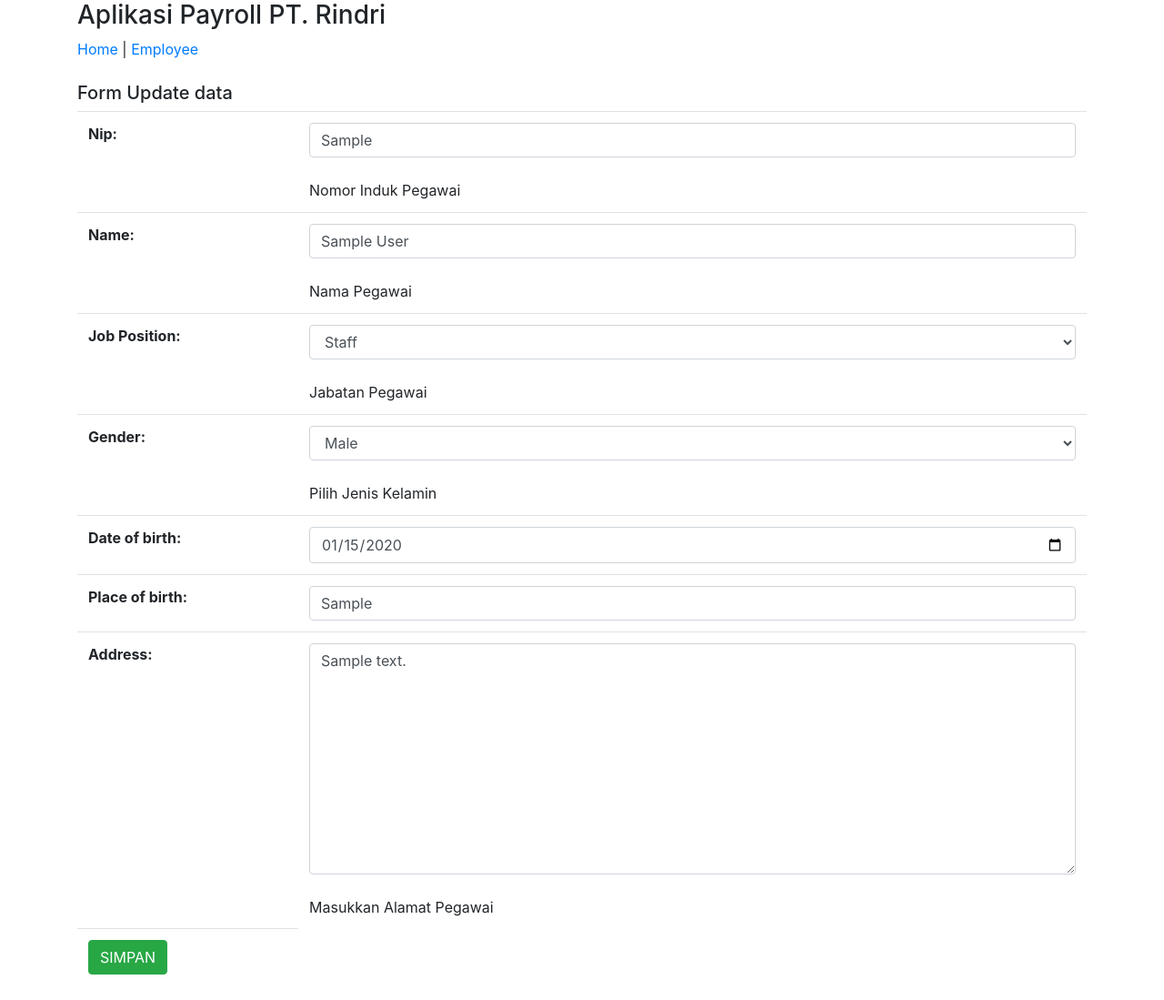
After one commit to h4rm41n/rindri, a Django app: a page that uses employee/templates/employee/employee_form.html in a window 1280 px wide. The commit adds this page. Shown: the whole page at 91% size. Run offline with Django 3.2, Linux system fonts and the light colour scheme; tables that the repository leaves empty hold one stand-in row (values such as "Sample post"); some libraries are stand-ins or nearby versions.

Commit message:
mix view and add field employee

```diff
--- a/employee/forms.py
+++ b/employee/forms.py
@@ -12,6 +12,8 @@ class EmployeeForm(forms.ModelForm):
     class Meta:
         model = Employee
         fields = '__all__'
+        # exclude = ('nip',)
+
 
     def __init__(self, *args, **kwargs):
         super(EmployeeForm, self).__init__(*args, **kwargs)
--- a/employee/models.py
+++ b/employee/models.py
@@ -23,7 +23,7 @@ class Employee(models.Model):
         blank=False, null=True, help_text="Pilih Jenis Kelamin")
 
     date_of_birth = models.DateField(auto_now=False, null = True, default = '2019-11-06')
-
+    place_of_birth = models.CharField(max_length=255, blank=False, null=True)
     address = models.TextField(max_length=50, blank=True,
         null=True, help_text="Masukkan Alamat Pegawai")
 
--- /dev/null
+++ b/employee/templates/employee/employee_form.html
@@ -0,0 +1,16 @@
+{% extends "index.html" %}
+
+{% block container %}
+    <h5>Form {{ label }} data</h5>
+    <table class="table">
+        <form action="" method="post">
+            {% csrf_token %}
+            {{ form.as_table }}
+            <tr>
+                <td>
+                    <input class="btn btn-success" type="submit" value="SIMPAN">
+                </td>
+            </tr>
+        </form>
+    </table>
+{% endblock container %}
--- a/employee/urls.py
+++ b/employee/urls.py
@@ -4,6 +4,8 @@ from employee import views
 app_name = "employee"
 
 urlpatterns = [
-    path('', views.EmployeeList.as_view(), name="list"),
+    path('', views.EmployeeListView.as_view(), name="list"),
     path('form/', views.EmployeeCreateView.as_view(), name="form"),
+    path('edit/<str:nip>', views.EmployeeUpdate.as_view(), name="update"),
+    path('delete/<str:nip>', views.EmployeeDelete.as_view(), name='delete'),
 ]
--- a/employee/views.py
+++ b/employee/views.py
@@ -1,18 +1,78 @@
-from django.shortcuts import render, redirect
-from django.views.generic import CreateView, ListView, TemplateView
+from django.shortcuts import render, redirect, get_object_or_404
+from django.views import generic
+from django.urls import reverse_lazy
+# import CreateView, ListView, TemplateView, View
+from django.forms.models import model_to_dict
 from employee import forms, models
 
 
-class Index(TemplateView):
+class FormMixin(object):
+    form_class = forms.EmployeeForm
+    model = models.Employee
+    success_url = reverse_lazy('employee:list')
+
+
+class Index(generic.TemplateView):
     template_name = "home.html"
 
-
-class EmployeeCreateView(CreateView):
-    form_class = forms.EmployeeForm
-    template_name = "form_employee.html"
-    success_url = '/employee/'
+    def get_context_data(self, **kwargs):
+        context = super().get_context_data(**kwargs)
+        context["label"] = "Aplikasi Kece"
+        return context
 
 
-class EmployeeList(ListView):
-    queryset = models.Employee.objects.all().order_by('name')
-    template_name = "list_employee.html"
+
+class EmployeeCreateView(FormMixin, generic.CreateView):
+
+    def get_context_data(self, **kwargs):
+        context = super().get_context_data(**kwargs)
+        context["label"] = "Create"
+        return context
+
+class EmployeeListView(generic.ListView):
+    queryset = models.Employee.objects.all().order_by('-name')
+
+
+class EmployeeUpdate(FormMixin, generic.UpdateView):
+    pk_url_kwarg = 'nip'
+
+    def get_context_data(self, **kwargs):
+        context = super().get_context_data(**kwargs)
+        context["label"] = "Update"
+        return context
+
+
+class EmployeeDelete(generic.View):
+    def get(self, request, nip):
+        obj = get_object_or_404(models.Employee, nip=nip)
+        obj.delete()
+
+        return redirect('employee:list')
+# class EmployeeRemove(generic.DeleteView):
+
+# class EmployeeEdit(View):
+#     def get(self, request, nip):
+#         template_name = "employee/edit.html"
+#         obj = get_object_or_404(models.Employee, nip=nip)
+#         form = forms.EmployeeForm(initial=model_to_dict(obj))
+#         data = {
+#             "form": form,
+#             "nip": obj.nip,
+#         }
+#         return render(request, template_name, data)
+
+
+#     def post(self, request, nip):
+#         obj = get_object_or_404(models.Employee, nip=nip)
+#         form = forms.EmployeeForm(request.POST or None, instance=obj)
+#         if form.is_valid():
+#             form.save(commit=True)
+
+#             return redirect('employee:list')
+
+#         template_name = "employee/edit.html"
+#         data = {
+#             "form": form,
+#             "nip": obj.nip,
+#         }
+#         return render(request, template_name, data)
--- a/payroll/urls.py
+++ b/payroll/urls.py
@@ -5,5 +5,5 @@ from employee.views import Index
 urlpatterns = [
     path('admin/', admin.site.urls),
     path('', Index.as_view()),
-    path('employee/', include('employee.urls', namespace='employee')),
+    path('employee/', include('employee.urls', namespace='employee-url')),
 ]
--- a/templates/home.html
+++ b/templates/home.html
@@ -1,5 +1,5 @@
 {% extends "index.html" %}
 
 {% block container %}
-    Selamat datang user
+    Selamat datang user {{ label }}
 {% endblock container %}
```
Also changed, not shown: employee/templates/employee/edit.html (added, +16 -0 lines), employee/templates/employee/employee_list.html (renamed from templates/list_employee.html, +19 -8 lines).
